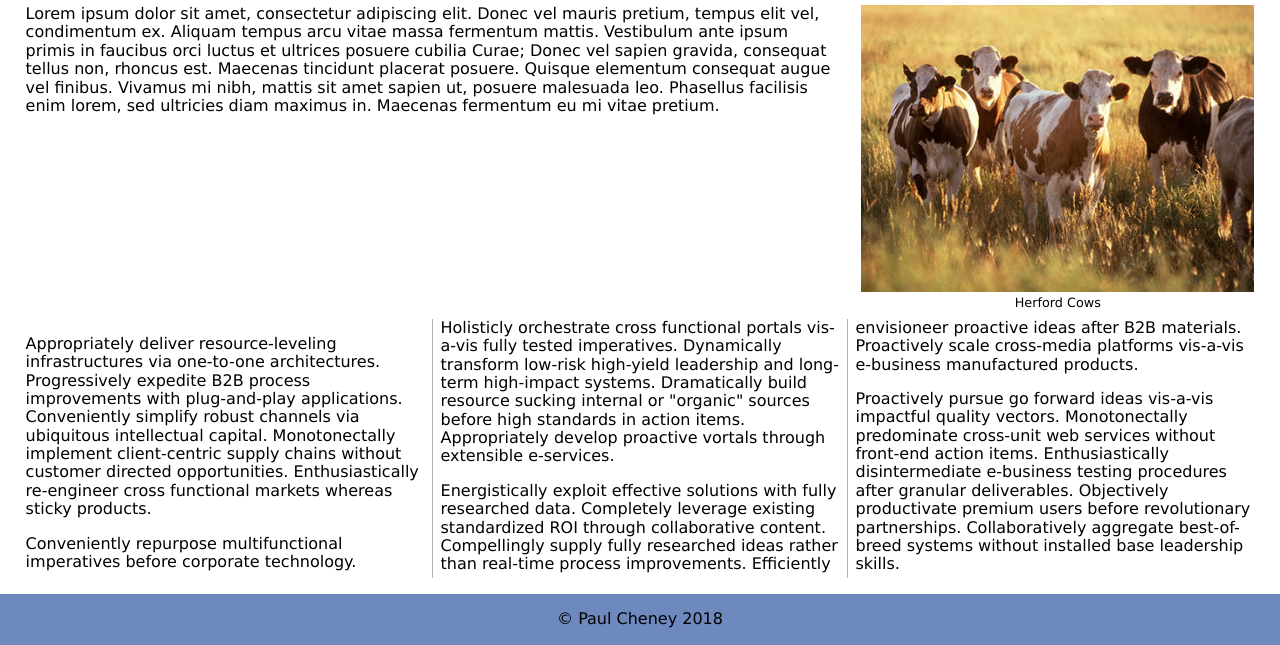
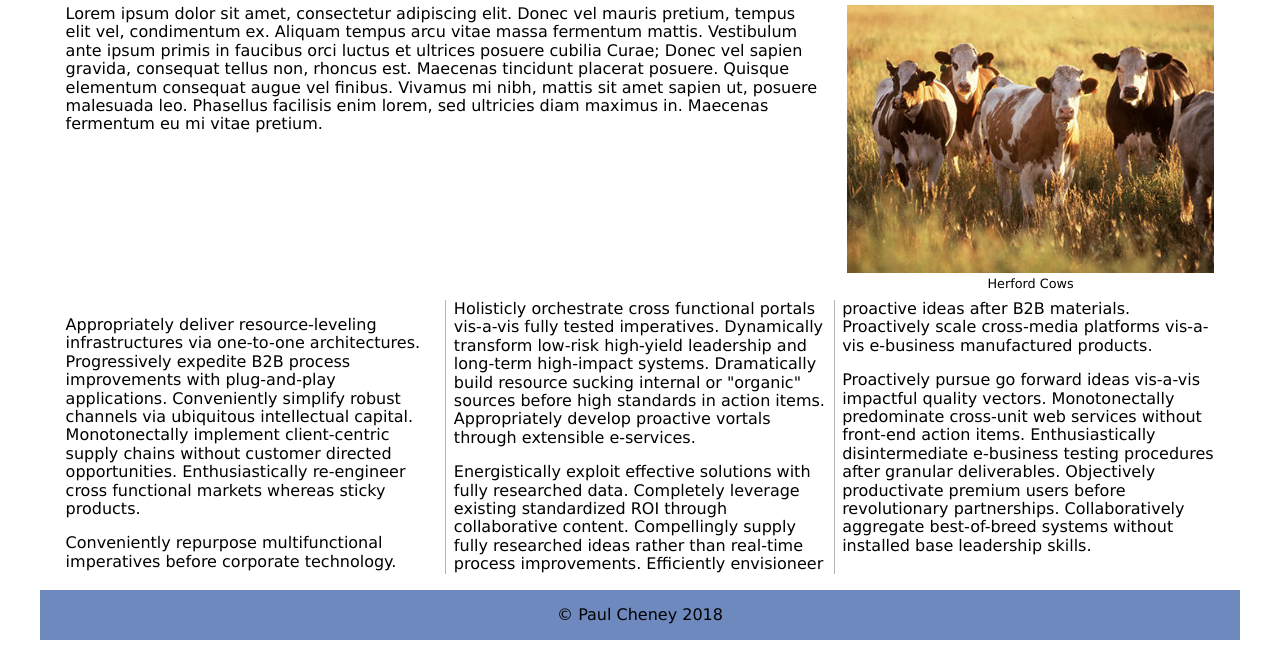
Before and after one commit to KaiBlack17/KaiBlack17.github.io, a plain HTML site: page ranch/index.html in a window 1280 px wide. Shown: the part 231-876 px from the top of the page. Drawn offline with Linux system fonts and the light colour scheme.

Commit message:
finished

```diff
--- a/ranch/css/large.css
+++ b/ranch/css/large.css
@@ -9,6 +9,11 @@
         flex-basis: auto;
     }
 
+    header, footer, nav, main {
+        max-width: 75rem;
+        margin: auto;
+    }
+
     main figure {
         width: 32%;
     }
```
Also changed, not shown: index.html (+1 -1 lines).
